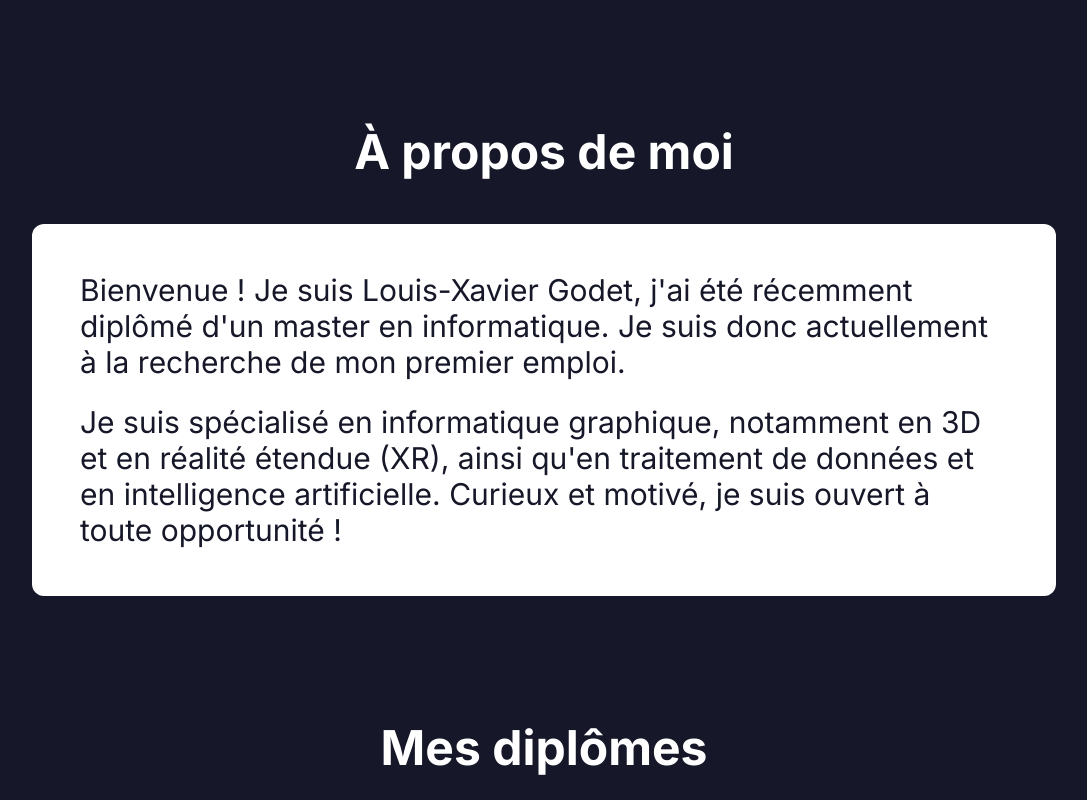
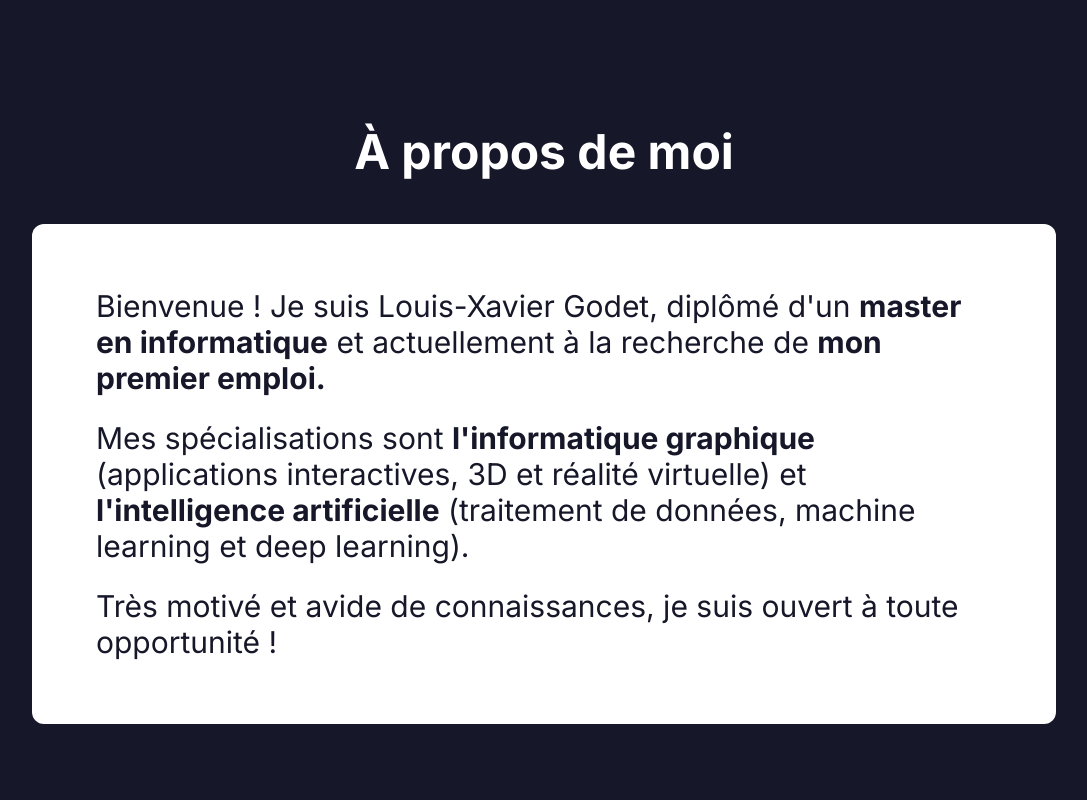
Before and after one commit to eliiks/eliiks.github.io, a website: page index.html in a window 1280 px wide. Shown: the part 800-1600 px from the top of the page, without its empty margins (96-1183 px from the left). Drawn offline with Linux system fonts and the light colour scheme.

Commit message:
Amélioration texte intro

```diff
--- a/index.html
+++ b/index.html
@@ -22,14 +22,15 @@
 
 
     <!-- À propos -->
-    <section class="pl-[10%] pr-[10%] mt-32 flex flex-col gap-12">
+    <section class="pl-[10%] pr-[10%] mt-32 flex flex-col gap-12 text-ce">
         <h2 class="text-3xl md:text-4xl xl:text-5xl font-bold text-white text-center">  À propos de moi </h2>
-        <div class="flex flex-col gap-6 bg-white rounded-xl p-6 xl:p-12 text-[#161728] text-base md:text-xl xl:text-3xl">
-            <p> Bienvenue ! Je suis Louis-Xavier Godet, j'ai été récemment diplômé d'un master en informatique. Je suis donc actuellement à la recherche de mon premier emploi. </p>
+        <div class="flex flex-col gap-6 bg-white rounded-xl p-6 xl:p-16 text-[#161728] text-base md:text-xl xl:text-3xl">
+            <p> Bienvenue ! Je suis Louis-Xavier Godet, diplômé d'un <strong>master en informatique</strong> et actuellement à la recherche de <strong>mon premier emploi.</strong> </p>
             <p>
-                Je suis spécialisé en informatique graphique, notamment en 3D et en réalité étendue (XR),
-                ainsi qu'en traitement de données et en intelligence artificielle. Curieux et motivé, je suis ouvert à toute opportunité !
+                Mes spécialisations sont <strong>l'informatique graphique</strong> (applications interactives, 3D et réalité virtuelle)
+                et <strong>l'intelligence artificielle</strong> (traitement de données, machine learning et deep learning).
             </p>
+            <p>Très motivé et avide de connaissances, je suis ouvert à toute opportunité !</p>
         </div>
     </section>
 
```
Also changed, not shown: css/style.min.css.
